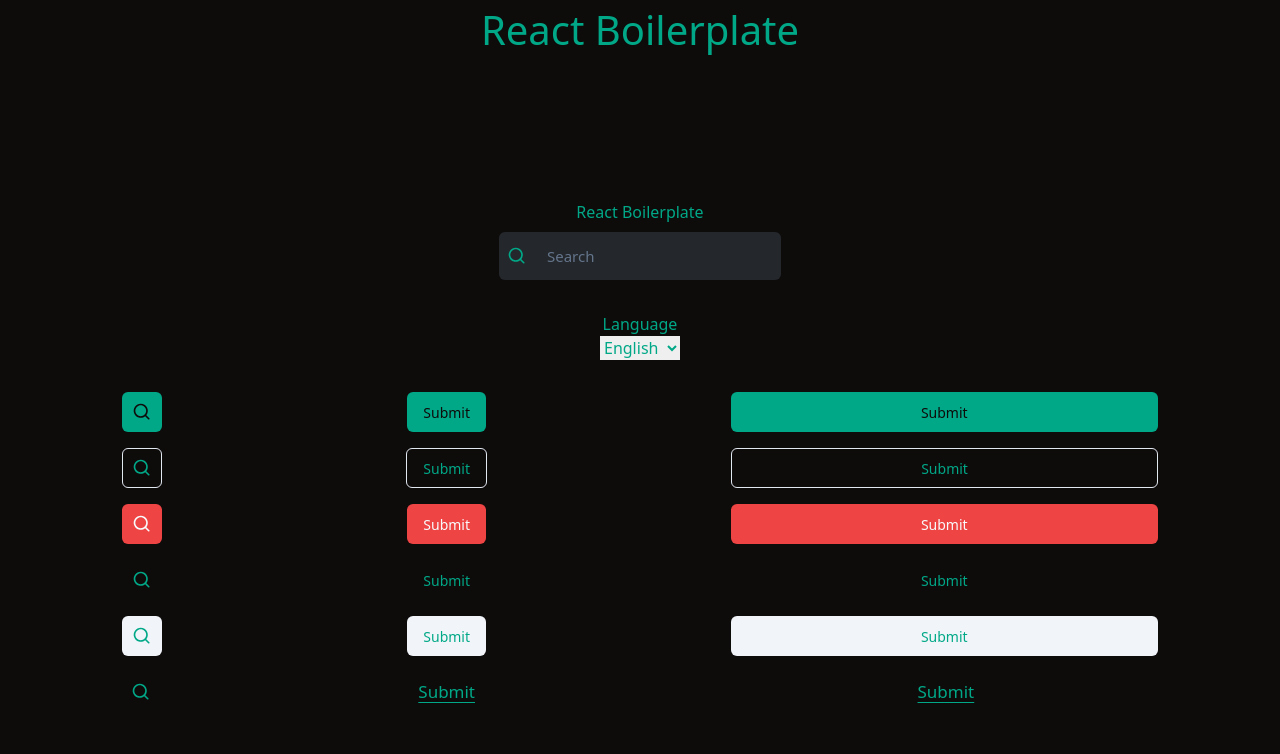
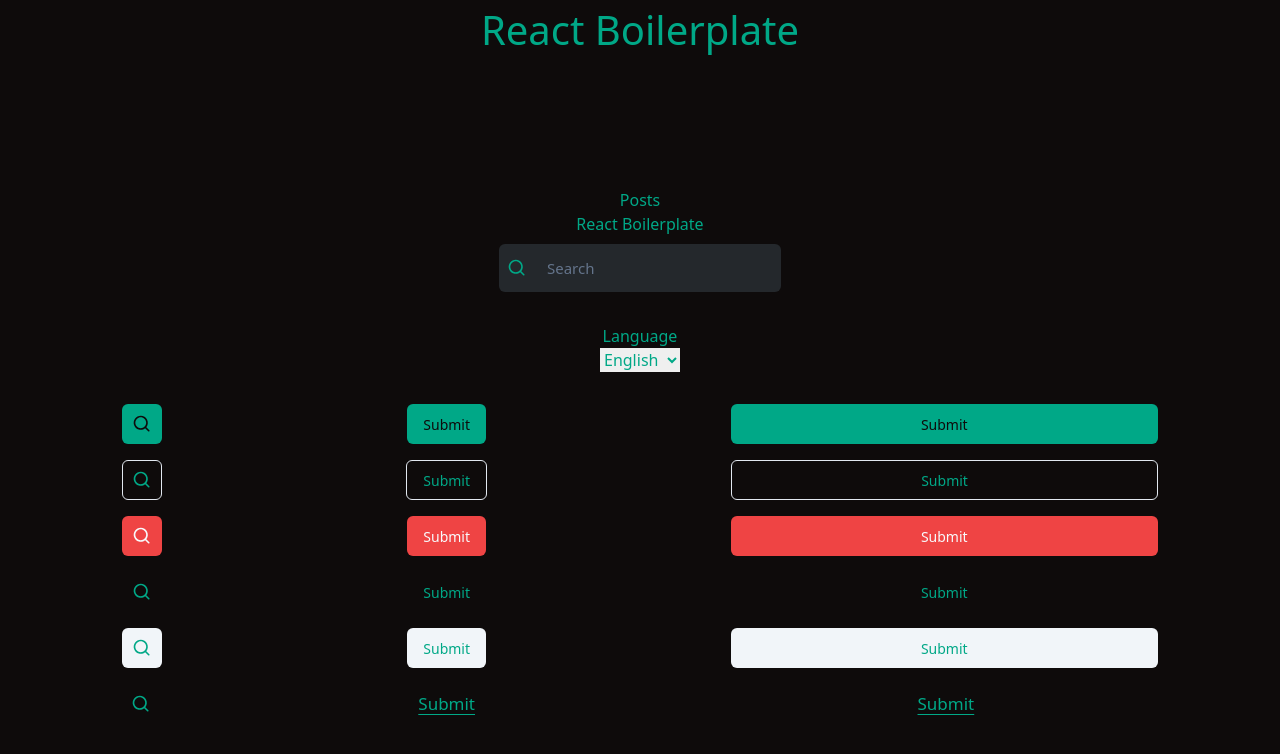
Before and after one commit to umerrejolut/admin, a React (Vite) app: page / in a window 1280 px wide. Shown: the top 754 px of the page. Built offline with nearby package versions, Linux system fonts and the light colour scheme.

Commit message:
feat(query): cacheing added in query

```diff
--- a/src/Pages/Home/index.tsx
+++ b/src/Pages/Home/index.tsx
@@ -3,6 +3,7 @@ import { Button } from '@/components/ui/button';
 import { Input } from '@/components/ui/input';
 import { useState } from 'react';
 import { useTranslation } from 'react-i18next';
+import { Link } from 'react-router-dom';
 
 function Home() {
   //translation
@@ -25,6 +26,7 @@ function Home() {
   }
   return (
     <div className="flex h-full flex-col items-center justify-center">
+      <Link to="/posts">Posts</Link>
       <h1>{texts.title}</h1>
       <Input
         icon={<SearchIcon />}
--- a/src/Pages/Posts/index.tsx
+++ b/src/Pages/Posts/index.tsx
@@ -1,10 +1,12 @@
 import { GET_POSTS } from '@/Services/api';
 import { useQuery } from '@tanstack/react-query';
+import { Link } from 'react-router-dom';
 
 const Posts = () => {
   const { data, isLoading, error, refetch } = useQuery({
     queryKey: ['posts'], // Adjusted query key to 'posts'
     queryFn: GET_POSTS,
+    staleTime:50000000
   });
 
   if (isLoading) return 'Loading...';
@@ -19,6 +21,7 @@ const Posts = () => {
 
   return (
     <div>
+      <Link to="/">Home</Link>
       {data &&
         data.data.length > 0 &&
         data.data.map((post: { id: string; title: string }) => (
```
